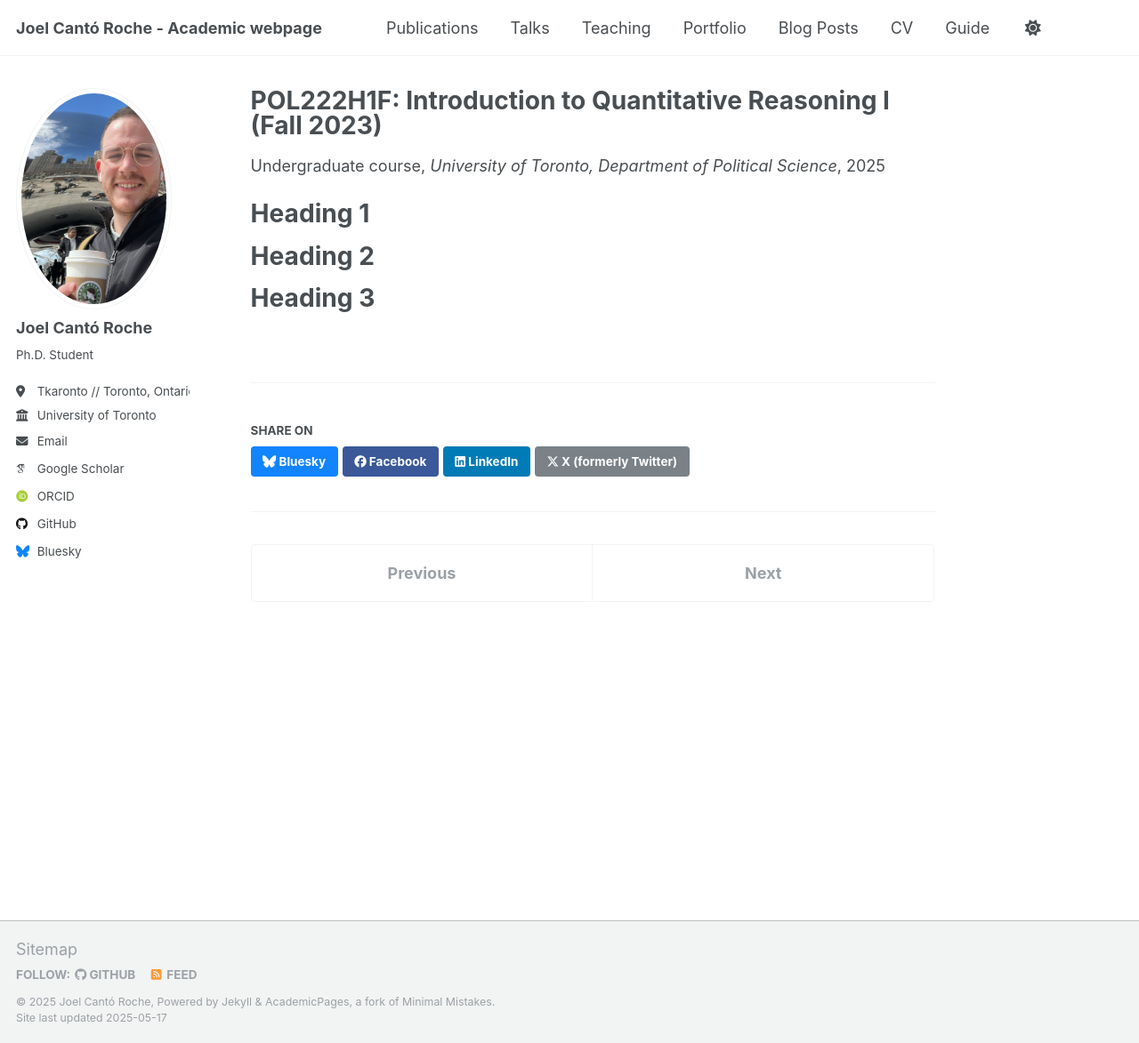
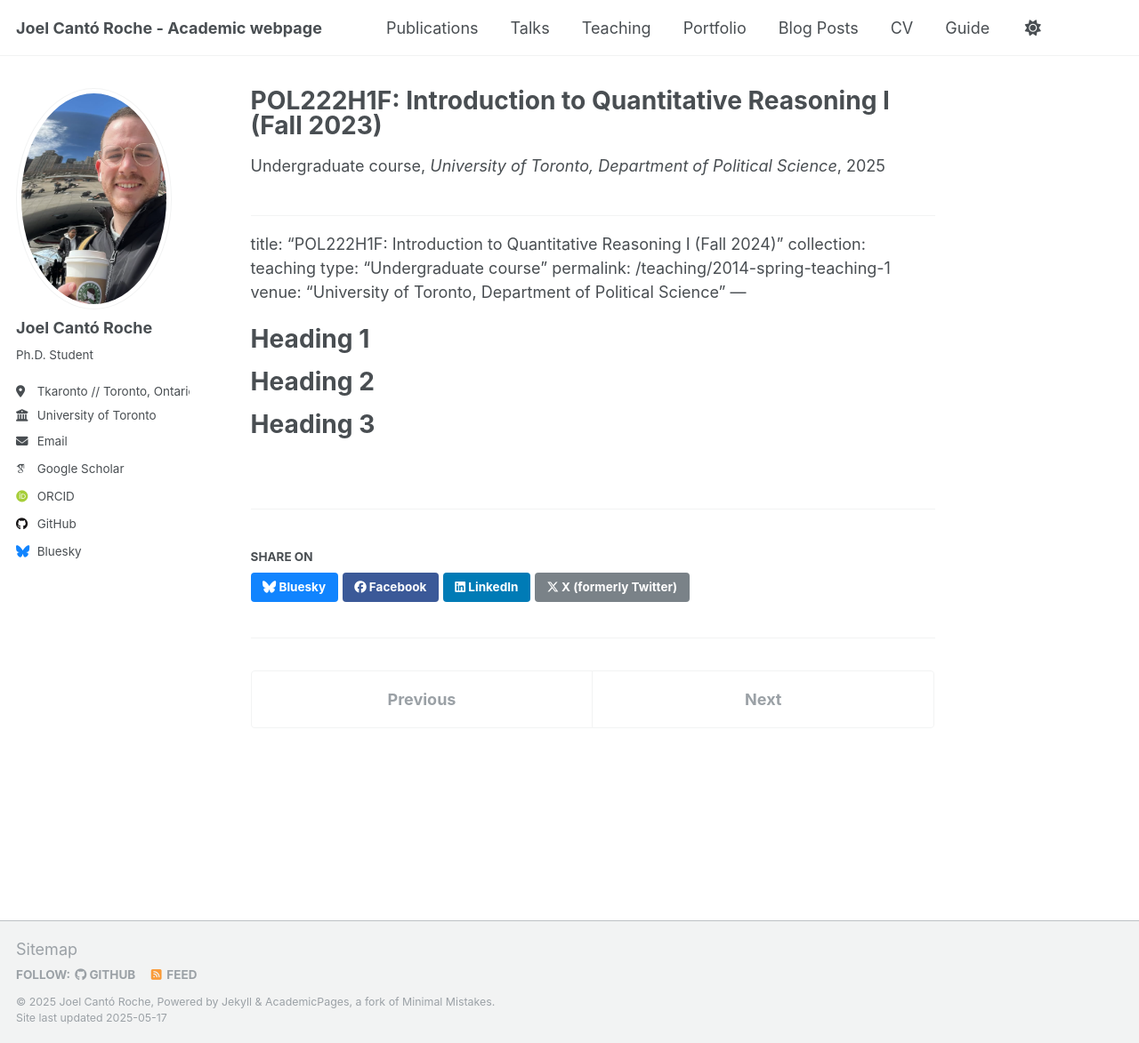
Before and after one commit to jcantoroc/jcantoroc.github.io, a Jekyll site: the page built from _teaching/2014-spring-teaching-1.md, in a window 1280 px wide and 1173 px high. Shown: the whole window at 89% size. Built offline with Jekyll 4.4.1, drawn with Linux system fonts in a browser that asks for light colours; some web fonts are replaced.

Commit message:
Update 2014-spring-teaching-1.md

```diff
--- a/_teaching/2014-spring-teaching-1.md
+++ b/_teaching/2014-spring-teaching-1.md
@@ -1,5 +1,12 @@
 ---
 title: "POL222H1F: Introduction to Quantitative Reasoning I (Fall 2023)"
+collection: teaching
+type: "Undergraduate course"
+permalink: /teaching/2014-spring-teaching-1
+venue: "University of Toronto, Department of Political Science"
+---
+---
+title: "POL222H1F: Introduction to Quantitative Reasoning I (Fall 2024)"
 collection: teaching
 type: "Undergraduate course"
 permalink: /teaching/2014-spring-teaching-1
```
